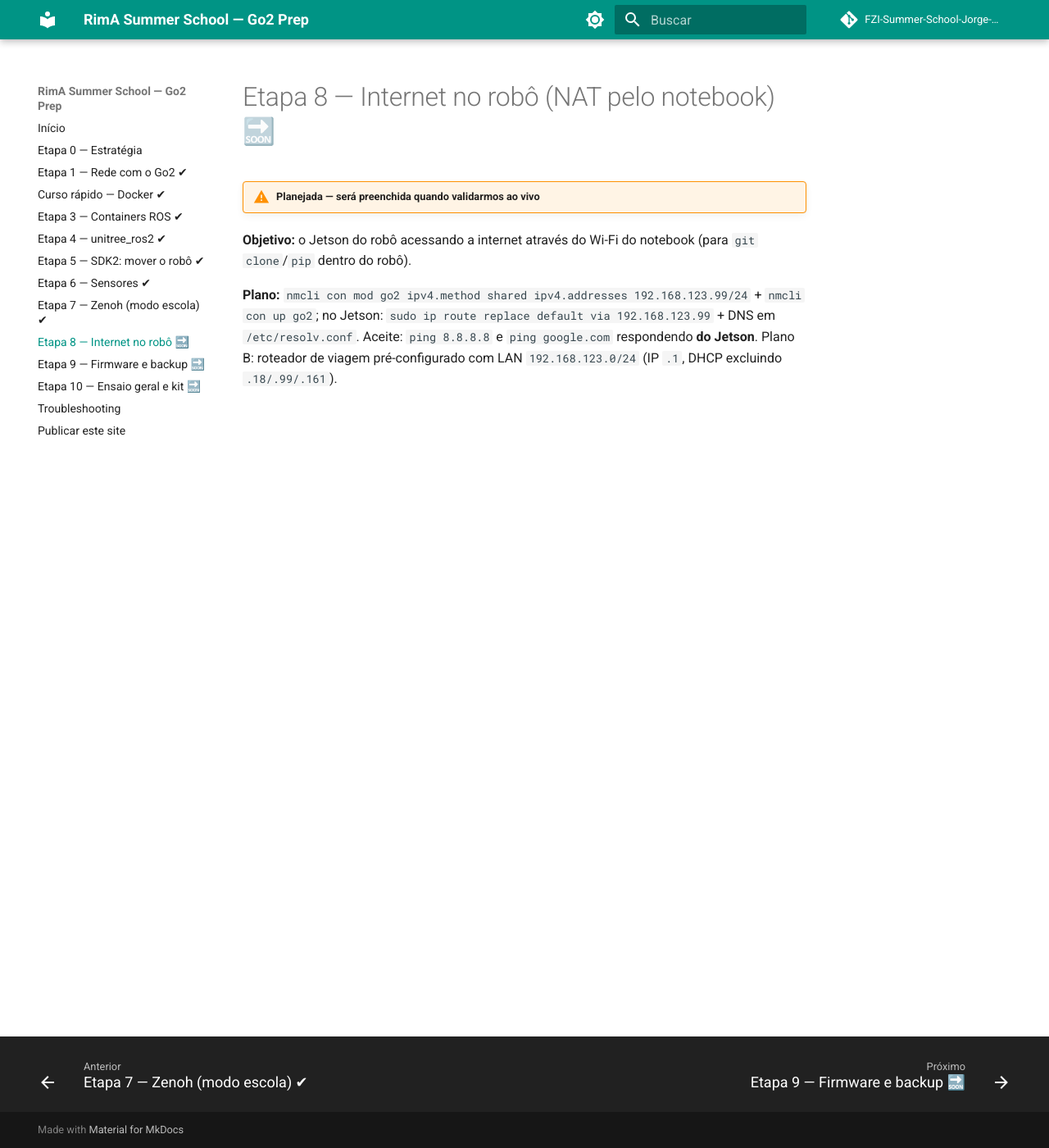
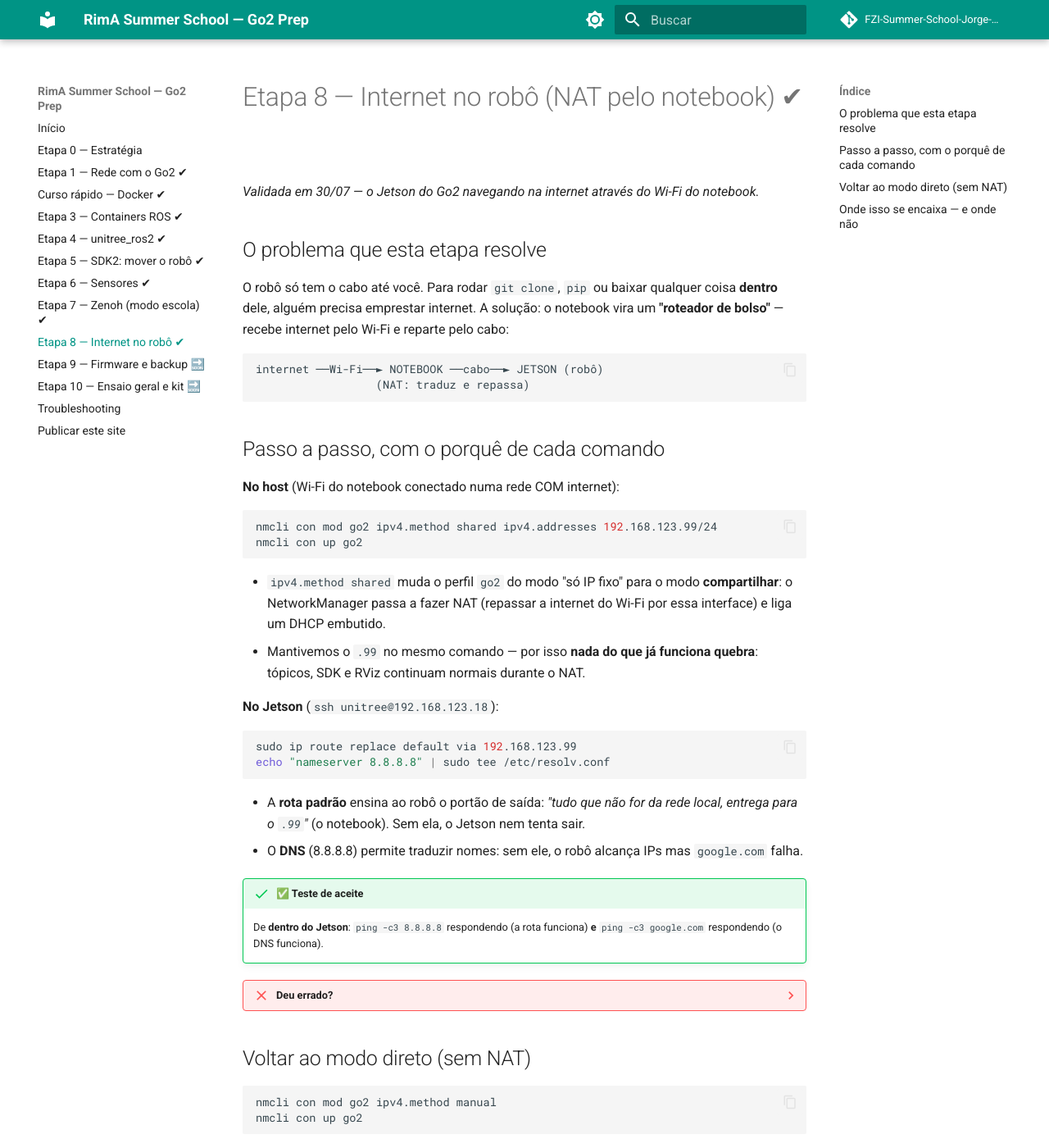
Before and after one commit to jmetrimiranda/FZI-Summer-School-Jorge-Brazilian, an MkDocs documentation site: the page built from docs/08-internet-robo.md, in a window 1280 px wide and 1400 px high. Shown: the whole window at 82% size. Built offline with MkDocs 1.6.1 and Material for MkDocs 9.7.7, drawn with Linux system fonts in a browser that asks for light colours; comment, search, counter and statistics services are not loaded; some of the changed text lies outside the part shown.

Commit message:
Etapa 8 validada: internet no robo via NAT + FAQ Zenoh

````diff
--- a/docs/08-internet-robo.md
+++ b/docs/08-internet-robo.md
@@ -1,7 +1,55 @@
-# Etapa 8 — Internet no robô (NAT pelo notebook) 🔜
+# Etapa 8 — Internet no robô (NAT pelo notebook) ✔
 
-!!! warning "Planejada — será preenchida quando validarmos ao vivo"
+*Validada em 30/07 — o Jetson do Go2 navegando na internet através do Wi-Fi do notebook.*
 
-**Objetivo:** o Jetson do robô acessando a internet através do Wi-Fi do notebook (para `git clone`/`pip` dentro do robô).
+## O problema que esta etapa resolve
 
-**Plano:** `nmcli con mod go2 ipv4.method shared ipv4.addresses 192.168.123.99/24` + `nmcli con up go2`; no Jetson: `sudo ip route replace default via 192.168.123.99` + DNS em `/etc/resolv.conf`. Aceite: `ping 8.8.8.8` e `ping google.com` respondendo **do Jetson**. Plano B: roteador de viagem pré-configurado com LAN `192.168.123.0/24` (IP `.1`, DHCP excluindo `.18/.99/.161`).
+O robô só tem o cabo até você. Para rodar `git clone`, `pip` ou baixar qualquer coisa **dentro** dele, alguém precisa emprestar internet. A solução: o notebook vira um **"roteador de bolso"** — recebe internet pelo Wi-Fi e reparte pelo cabo:
+
+```
+internet ──Wi-Fi──► NOTEBOOK ──cabo──► JETSON (robô)
+                  (NAT: traduz e repassa)
+```
+
+## Passo a passo, com o porquê de cada comando
+
+**No host** (Wi-Fi do notebook conectado numa rede COM internet):
+
+```bash
+nmcli con mod go2 ipv4.method shared ipv4.addresses 192.168.123.99/24
+nmcli con up go2
+```
+
+- `ipv4.method shared` muda o perfil `go2` do modo "só IP fixo" para o modo **compartilhar**: o NetworkManager passa a fazer NAT (repassar a internet do Wi-Fi por essa interface) e liga um DHCP embutido.
+- Mantivemos o `.99` no mesmo comando — por isso **nada do que já funciona quebra**: tópicos, SDK e RViz continuam normais durante o NAT.
+
+**No Jetson** (`ssh unitree@192.168.123.18`):
+
+```bash
+sudo ip route replace default via 192.168.123.99
+echo "nameserver 8.8.8.8" | sudo tee /etc/resolv.conf
+```
+
+- A **rota padrão** ensina ao robô o portão de saída: *"tudo que não for da rede local, entrega para o `.99`"* (o notebook). Sem ela, o Jetson nem tenta sair.
+- O **DNS** (8.8.8.8) permite traduzir nomes: sem ele, o robô alcança IPs mas `google.com` falha.
+
+!!! success "✅ Teste de aceite"
+    De **dentro do Jetson**: `ping -c3 8.8.8.8` respondendo (a rota funciona) **e** `ping -c3 google.com` respondendo (o DNS funciona).
+
+??? failure "Deu errado?"
+    [Checklist do NAT](troubleshooting.md#nat-jetson-sem-internet)
+
+## Voltar ao modo direto (sem NAT)
+
+```bash
+nmcli con mod go2 ipv4.method manual
+nmcli con up go2
+```
+
+No Jetson, a rota adicionada **some sozinha no próximo reboot do robô**; o DNS gravado é inofensivo de manter.
+
+## Onde isso se encaixa — e onde não
+
+- **No evento:** os robôs são da FZI, já pendurados na infraestrutura deles — **você não fará isso lá**.
+- **Serve para:** atualizar/instalar coisas no seu Go2 em casa, e como habilidade genérica de bancada — "dar internet a um dispositivo via notebook" salva o dia em laboratórios e demos.
+- **Projeto pós-viagem:** a "ilha sem fio" (robô + notebook no roteador de viagem com LAN `192.168.123.0/24`, sem cabo no notebook) — esboço registrado, sem pressa.
--- a/mkdocs.yml
+++ b/mkdocs.yml
@@ -49,7 +49,7 @@ nav:
   - "Etapa 5 — SDK2: mover o robô ✔": 05-sdk2.md
   - "Etapa 6 — Sensores ✔": 06-sensores.md
   - "Etapa 7 — Zenoh (modo escola) ✔": 07-zenoh.md
-  - "Etapa 8 — Internet no robô 🔜": 08-internet-robo.md
+  - "Etapa 8 — Internet no robô ✔": 08-internet-robo.md
   - "Etapa 9 — Firmware e backup 🔜": 09-firmware-backup.md
   - "Etapa 10 — Ensaio geral e kit 🔜": 10-ensaio-kit.md
   - Troubleshooting: troubleshooting.md
````
Also changed, not shown: docs/07-zenoh.md (+10 -0 lines), docs/index.md (+3 -3 lines), docs/troubleshooting.md (+9 -0 lines).
